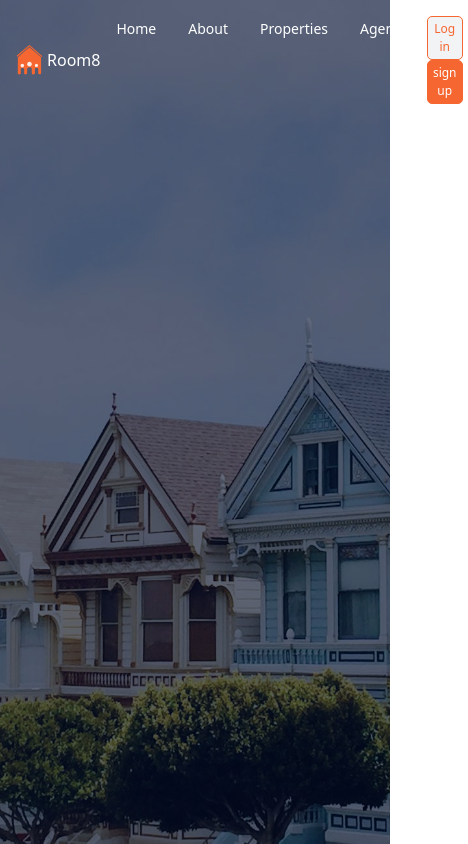
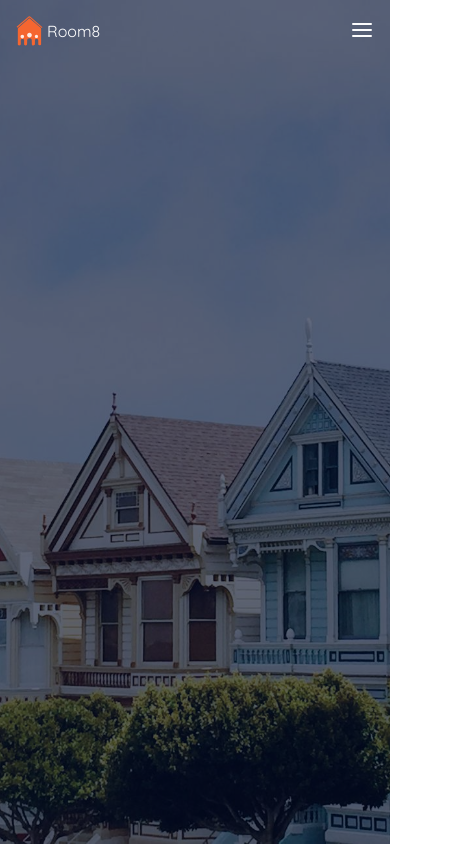
Before and after one commit to Ezekiel8807/room8, a React (Vite) app: page / in a window 390 px wide. Shown: the whole page, 468 px wide, since content can reach past the window. Built offline with nearby package versions, Linux system fonts and the light colour scheme.

Commit message:
make header responsive

```diff
--- a/src/index.css
+++ b/src/index.css
@@ -1,7 +1,11 @@
+@import url("https://fonts.googleapis.com/css2?family=Quicksand:wght@300..700&display=swap");
+
 * {
   margin: 0;
   padding: 0;
   box-sizing: border-box;
+  font-family: "Quicksand", serif;
+  font-optical-sizing: auto;
 }
 
 button {
--- a/src/layout/Header.jsx
+++ b/src/layout/Header.jsx
@@ -1,12 +1,15 @@
 //import logo image
 import logo from "../assets/logo/Frame1.svg";
+
+//import logo image
+import navBtn from "../assets/logo/menu-01.svg";
 
 // button component
 import { Button } from "../components/Button";
 
 const Header = () => {
   return (
-    <header className="container p-3 d-flex  justify-content-around">
+    <header className="container-xxl container-md p-3 d-flex  justify-content-between">
       <a
         className="text-decoration-none text-white d-flex align-items-center"
         href="/"
@@ -15,7 +18,11 @@ const Header = () => {
         <span className="ms-1">Room8</span>
       </a>
 
-      <nav className="header-nav">
+      <div className="nav-menu d-md-none">
+        <img src={navBtn} alt="nav-btn" />
+      </div>
+
+      <nav className="header-nav d-none d-md-block">
         <a className="mx-3 small text-white text-decoration-none" href="/">
           Home
         </a>
@@ -36,13 +43,13 @@ const Header = () => {
         </a>
       </nav>
 
-      <div className="header-btn">
+      <div className="header-btn d-none d-md-block">
         <Button
           btnStyle={{
             with: "93px",
             color: "#F56630",
             margin: "0 5px",
-            padding: "3px 5px",
+            padding: "3px 9px",
             fontSize: "12px",
             borderRadius: "5px",
             backgroundColor: "#1018280D",
@@ -54,7 +61,7 @@ const Header = () => {
           btnStyle={{
             with: "93px",
             margin: "0 5px",
-            padding: "3px 5px",
+            padding: "3px 9px",
             color: "#ffffff",
             fontSize: "12px",
             borderRadius: "5px",
```
Also changed, not shown: src/assets/logo/menu-01.svg (added).
